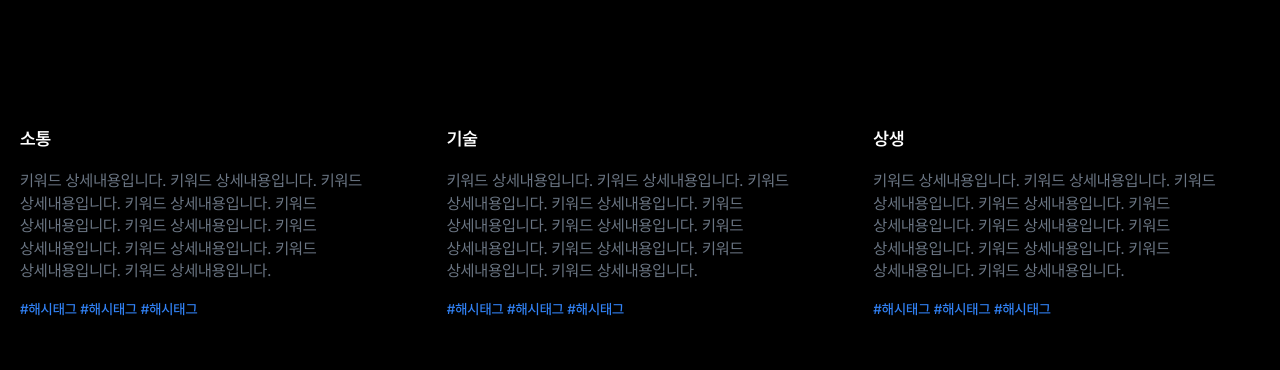
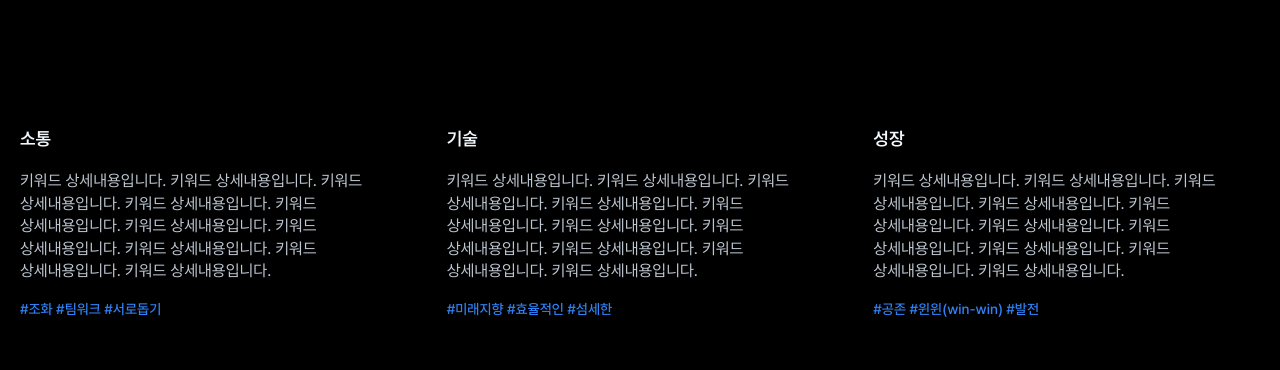
Before and after one commit to johyuni/johyuni.github.io, a React (Create React App) app: page / in a window 1280 px wide. Shown: the part 3600-3970 px from the top of the page. Built offline with nearby package versions, Linux system fonts and the light colour scheme.

Commit message:
수정  : core 컬러 수정

```diff
--- a/src/assets/styles/pages/_core.scss
+++ b/src/assets/styles/pages/_core.scss
@@ -14,11 +14,11 @@
         color: $color_white;
       }
       &__body1 {
-        color: $color_white;
+        color: $color_gray6;
       }
       &__body2 {
         padding-top: 2rem;
-        color: $color_gray4;
+        color: $color_gray5;
       }
       &__body3 {
         display: block;
--- a/src/components/pages/Core.js
+++ b/src/components/pages/Core.js
@@ -22,7 +22,7 @@ function Core() {
                 상세내용입니다. 키워드 상세내용입니다. 키워드 상세내용입니다.
               </p>
               <span className="txt__body3">
-                &#35;해시태그 &#35;해시태그 &#35;해시태그
+                &#35;조화 &#35;팀워크 &#35;서로돕기
               </span>
             </li>
             <li className="list__item txt">
@@ -34,11 +34,11 @@ function Core() {
                 상세내용입니다. 키워드 상세내용입니다. 키워드 상세내용입니다.
               </p>
               <span className="txt__body3">
-                &#35;해시태그 &#35;해시태그 &#35;해시태그
+                &#35;미래지향 &#35;효율적인 &#35;섬세한
               </span>
             </li>
             <li className="list__item txt">
-              <strong className="txt__body1">상생</strong>
+              <strong className="txt__body1">성장</strong>
               <p className="txt__body2">
                 키워드 상세내용입니다. 키워드 상세내용입니다. 키워드
                 상세내용입니다. 키워드 상세내용입니다. 키워드 상세내용입니다.
@@ -46,7 +46,7 @@ function Core() {
                 상세내용입니다. 키워드 상세내용입니다. 키워드 상세내용입니다.
               </p>
               <span className="txt__body3">
-                &#35;해시태그 &#35;해시태그 &#35;해시태그
+                &#35;공존 &#35;윈윈&#40;win-win&#41; &#35;발전
               </span>
             </li>
           </ul>
```
